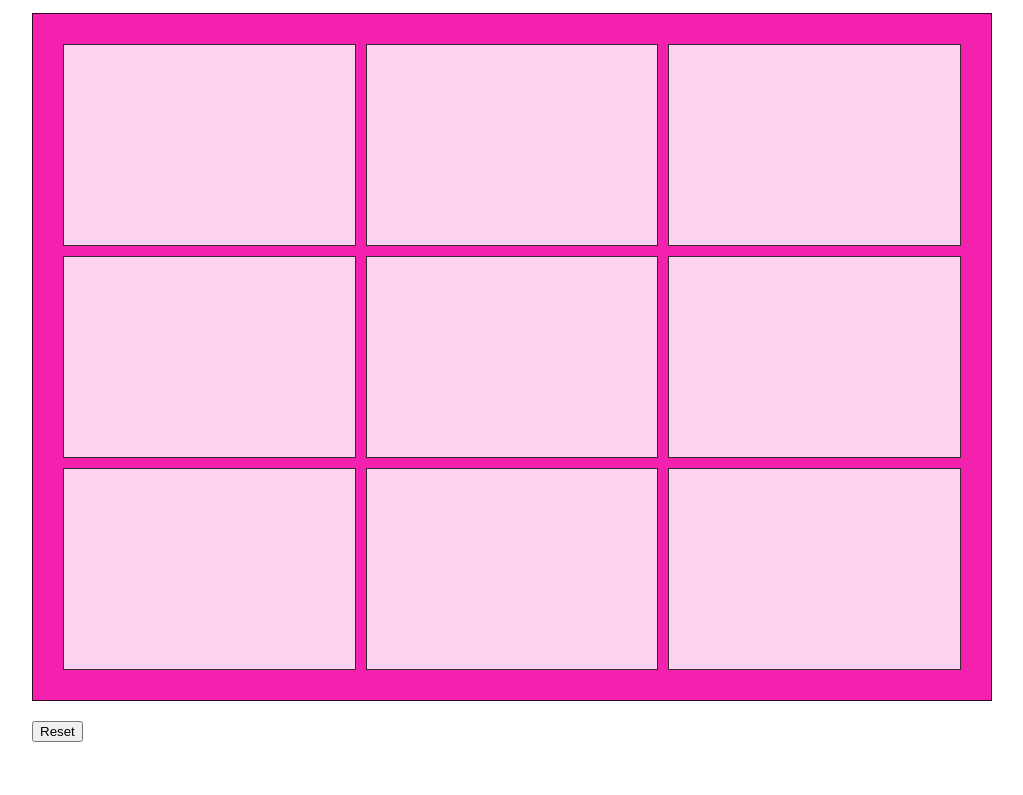
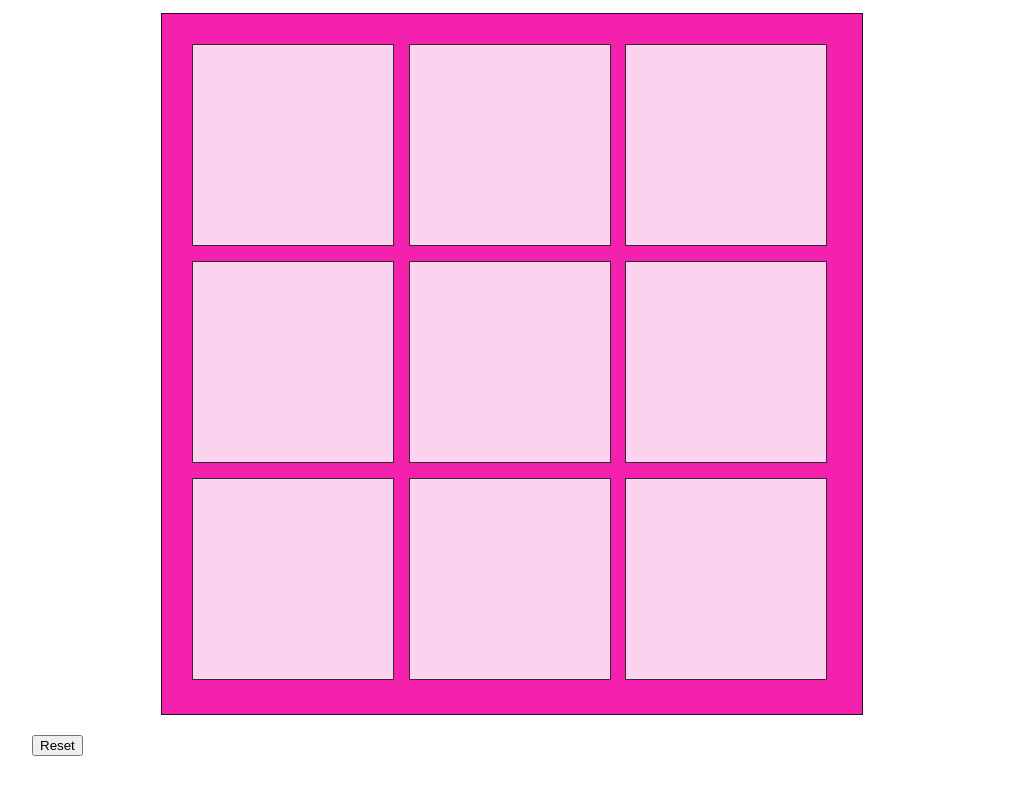
Before and after one commit to Happy-Hunter/project-tic-tac-toe, a plain HTML site: page index.html in a window 1280 px wide. Shown: the part 121-916 px from the top of the page, without its empty margins (128-1151 px from the left). Drawn offline with Linux system fonts and the light colour scheme.

Commit message:
fixed the board to not move

```diff
--- a/css/tic.css
+++ b/css/tic.css
@@ -17,18 +17,20 @@ p {
     display: grid;
     grid-gap: 10px;
     grid-template-columns: auto auto auto;
-    grid-template-rows: auto auto auto;
     padding: 30px;
     border-color: #f321ad;
     background-color: #f321ad;
     border: 1px solid rgba(0, 0, 0, 0.8);
+    height: 640px;
+    width: 640px;
+    margin: 0 auto;
+  }
 
-  }
 .board-square {
     background-color: rgba(255, 255, 255, 0.8);
     border: 1px solid rgba(0, 0, 0, 0.8);
-    padding: 0px;
     height: 200px;
+    width: 200px;
     display: flex;
     justify-content: center;
     align-items: center;
@@ -42,8 +44,7 @@ p {
 .player2 {
     color: green;
     font-size: 100px;
-
-  }
+}
 
 .reset{
   margin-top: 20px;
@@ -58,6 +59,4 @@ p {
 .corgi.show {
   visibility: visible;
   z-index: 200;
-
-
 }
```
